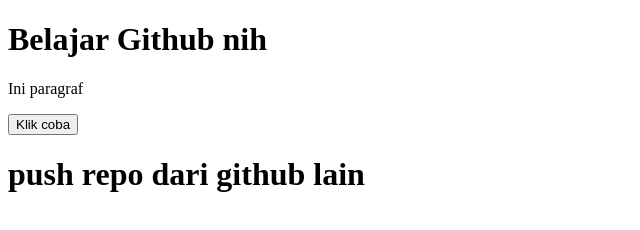
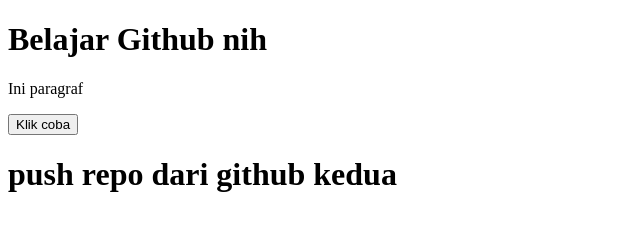
Before and after one commit to antonbahrulalam-ctrl/belajar-github, a plain HTML site: page index.html in a window 1280 px wide. Shown: the full height of the page, 0-640 px from the left. Drawn offline with Linux system fonts and the light colour scheme.

Commit message:
update dari akun lain

```diff
--- a/index.html
+++ b/index.html
@@ -10,6 +10,6 @@
     <p>Ini paragraf</p>
     <button>Klik coba</button>
 
-    <h1>push repo dari github lain</h1>
+    <h1>push repo dari github kedua</h1>
 </body>
 </html>
--- a/scrip.js
+++ b/scrip.js
@@ -0,0 +1 @@
+console.log("hello from other user")
```
